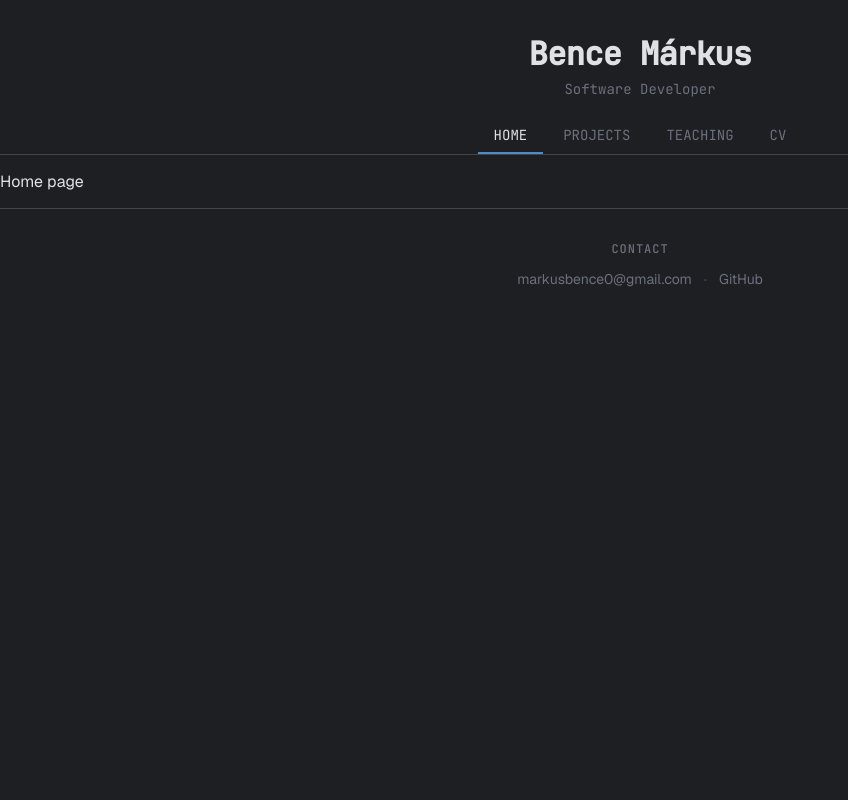
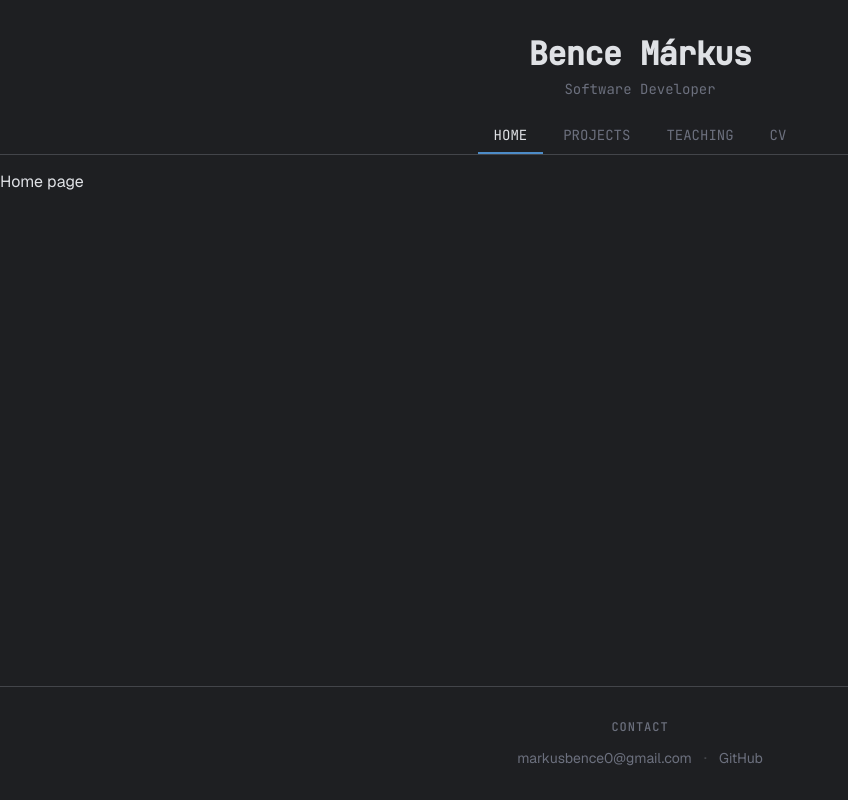
Before and after one commit to benmarkus/benmarkus.github.io, an Angular app: page /home in a window 1280 px wide. Shown: the whole page, without its empty margins (0-848 px from the left). Built offline with nearby package versions, Linux system fonts and the light colour scheme.

Commit message:
sticky footer to bottom

```diff
--- a/src/app/app.css
+++ b/src/app/app.css
@@ -0,0 +1,9 @@
+:host {
+  display: flex;
+  flex-direction: column;
+  min-height: 100vh;
+}
+
+main {
+  flex: 1;
+}
```
